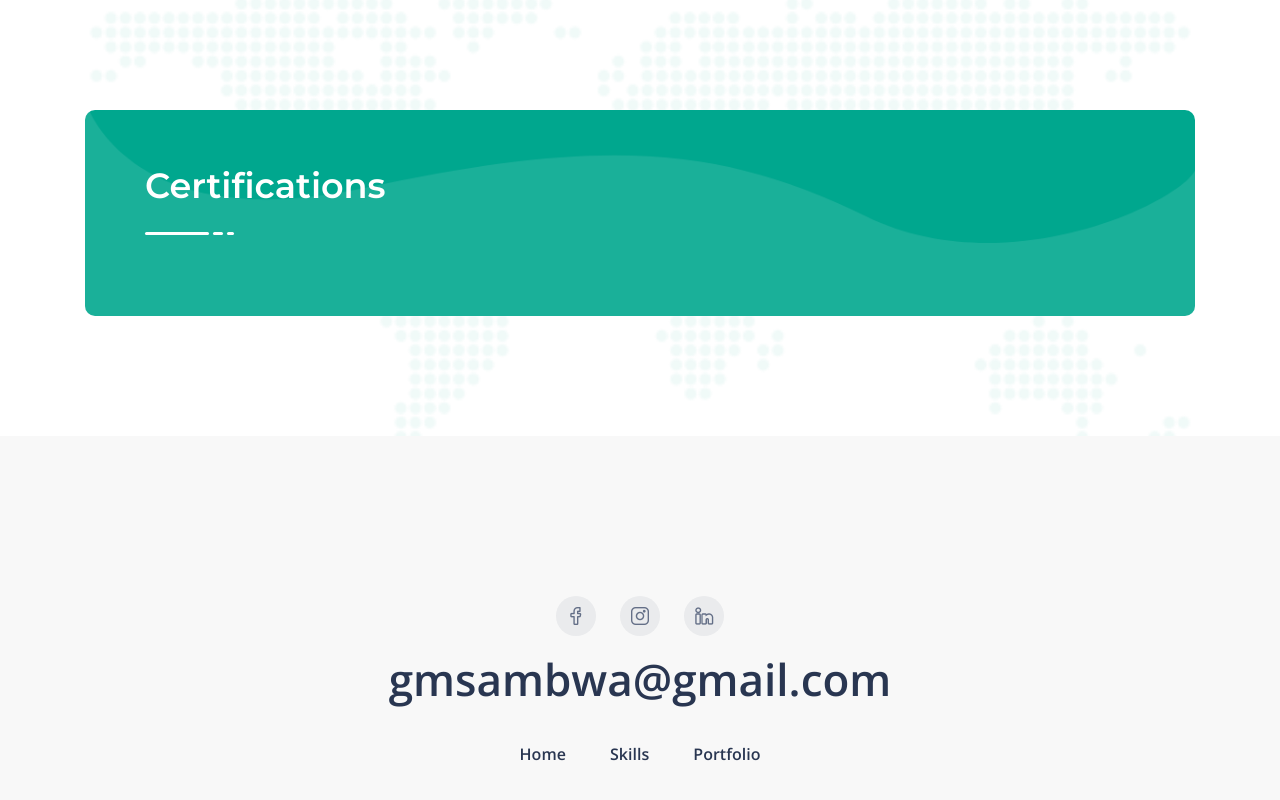
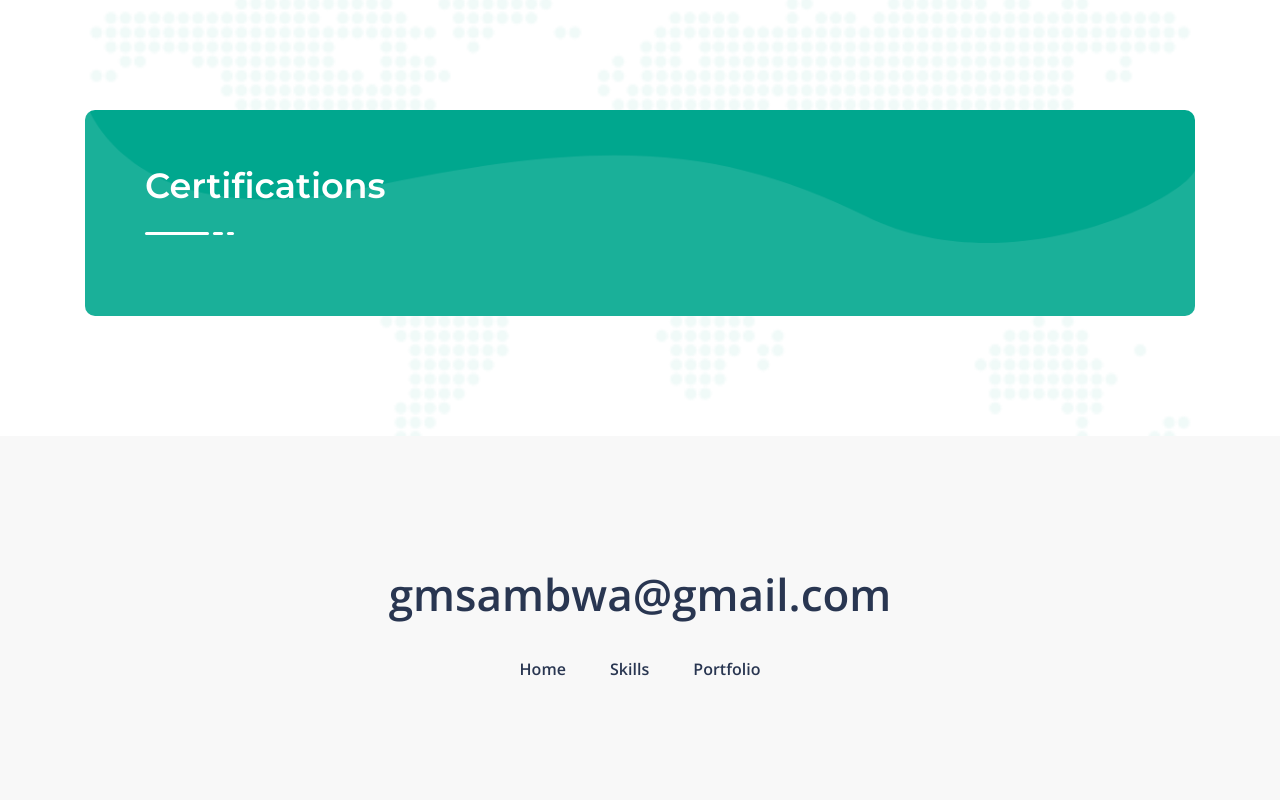
Before and after one commit to msambwag/msambwag.github.io, a plain HTML site: page index.html in a window 1280 px wide. Shown: the part 2257-3057 px from the top of the page. Drawn offline with nearby package versions, Linux system fonts and the light colour scheme; a script that the page names is missing.

Commit message:
Update index.html

```diff
--- a/index.html
+++ b/index.html
@@ -330,11 +330,7 @@
                     <div class="footer_content text-center">
 
 
-                        <ul class="footer_social">
-                            <li><a href="https://www.facebook.com/gideon.msambwa"><i class="lni lni-facebook"></i></a></li>
-                            <li><a href="https://www.instagram.com/gideon_te/"><i class="lni lni-instagram"></i></a></li>
-                            <li><a href="https://www.linkedin.com/in/gmsambwa/"><i class="lni lni-linkedin"></i></a></li>
-                        </ul>
+
                         <span class="email">gmsambwa@gmail.com</span>
                         <ul class="footer_menu">
                             <li><a href="#">Home</a></li>
```
